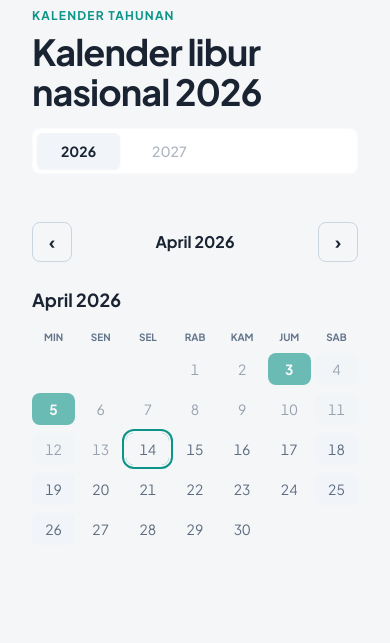
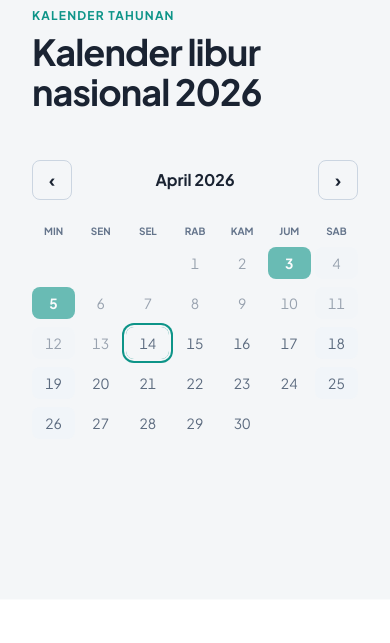
Before and after one commit to dpraktikastudio/kapanlibur, a website: page index.html in a window 390 px wide. Shown: the part 3000-3643 px from the top of the page. Drawn offline with nearby package versions, Linux system fonts and the light colour scheme; a web font is replaced by a local one.

Commit message:
Remove year navigation buttons from index.html and update heading class in site-home-hero.js for responsive design

```diff
--- a/assets/site-home-hero.js
+++ b/assets/site-home-hero.js
@@ -927,7 +927,7 @@
     wrap.className = "flex flex-col";
 
     const h = document.createElement("h4");
-    h.className = "font-bold text-lg mb-4 text-on-surface";
+    h.className = "font-bold text-lg mb-4 text-on-surface hidden sm:flex ";
     h.textContent = MONTHS[month] + " " + year;
     wrap.appendChild(h);
 
--- a/index.html
+++ b/index.html
@@ -537,10 +537,6 @@
                   <p class="text-primary font-bold tracking-widest uppercase text-xs mb-2">Kalender tahunan</p>
                   <h2 class="text-4xl font-extrabold tracking-tight text-on-surface">Kalender libur nasional 2026</h2>
                </div>
-               <div class="flex gap-2 bg-surface-container-low p-1 rounded-lg border border-outline-variant/10" role="group" aria-label="Tahun kalender">
-                  <button type="button" id="cal-year-2026" class="px-6 py-2 bg-surface-container-high text-on-surface shadow-sm rounded-md text-sm font-bold" aria-current="true">2026</button>
-                  <button type="button" id="cal-year-2027" disabled class="px-6 py-2 text-sm font-medium text-on-surface-variant opacity-50 cursor-not-allowed rounded-md" aria-disabled="true" title="Data belum tersedia">2027</button>
-               </div>
             </div>
             <div id="cal-month-toolbar" class="flex md:hidden items-center gap-2 mb-6" role="group" aria-label="Bulan pada layar kecil">
                <button type="button" id="cal-nav-prev" class="min-w-[2.5rem] h-10 px-2 rounded-lg border border-outline-variant text-on-surface text-lg font-bold hover:bg-surface-variant/40 disabled:opacity-35 disabled:cursor-not-allowed shrink-0" aria-label="Bulan sebelumnya">&#8249;</button>
```
